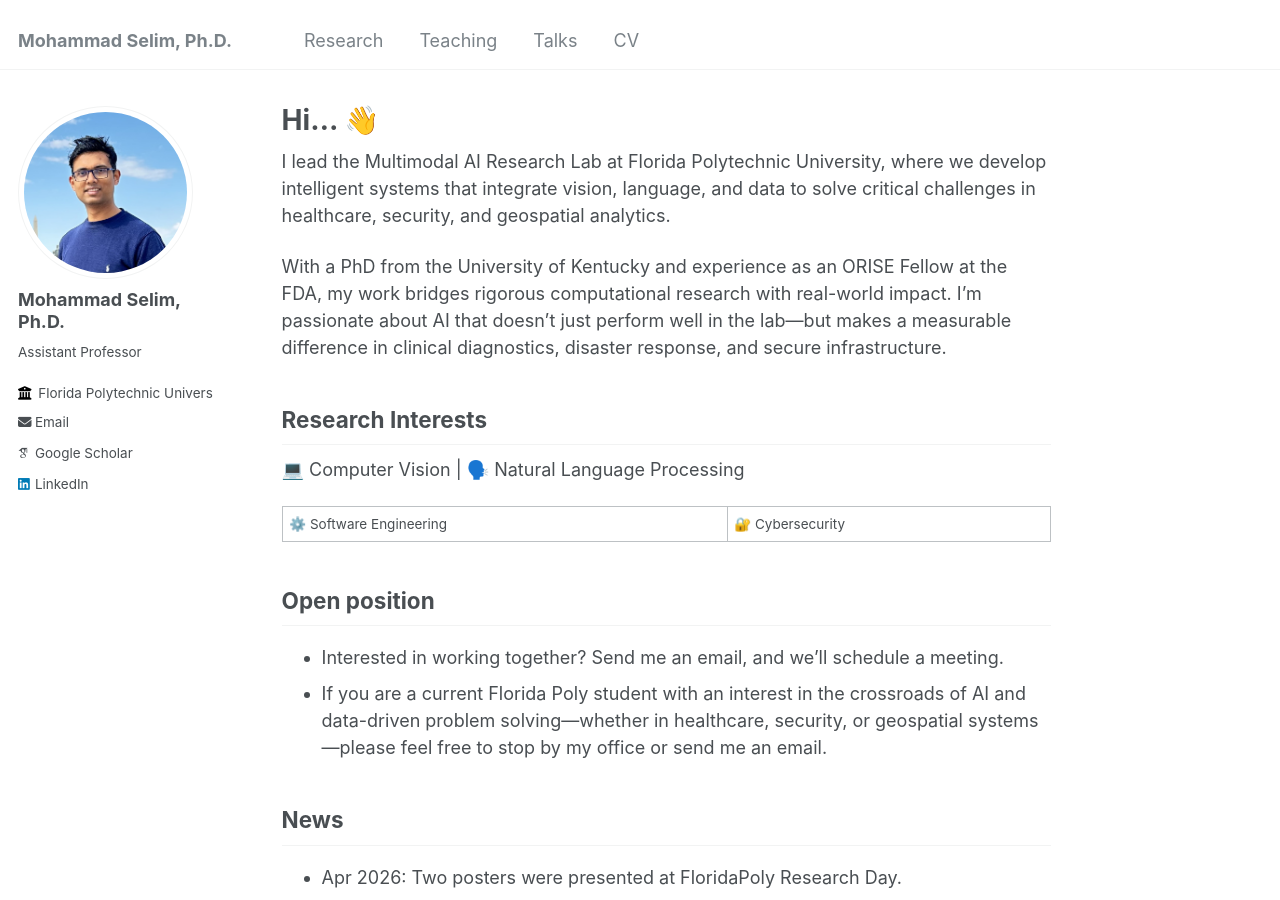
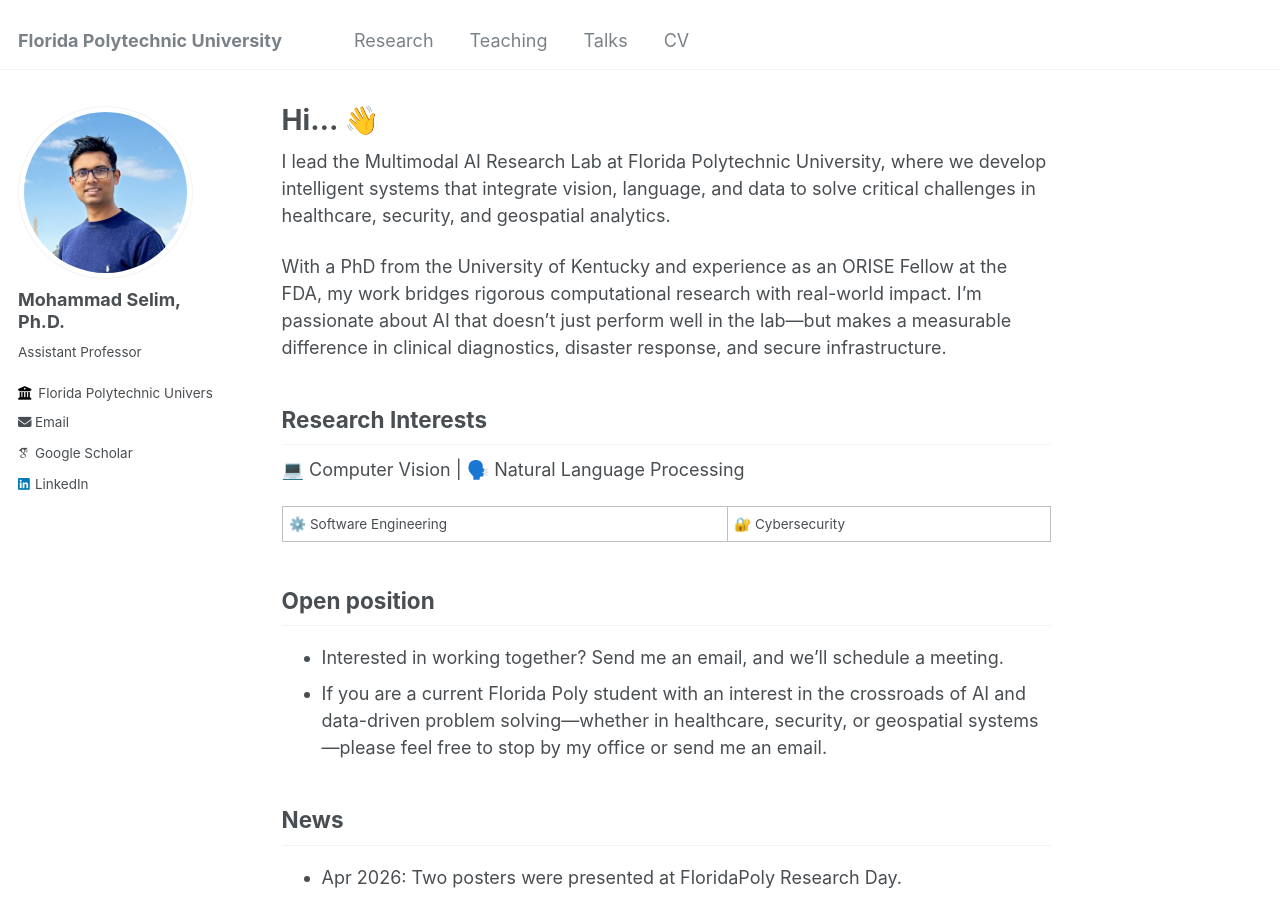
Before and after one commit to selimmd/selimmd.github.io, a Jekyll site: the page built from _pages/about.md, in a window 1280 px wide and 900 px high. Built offline with Jekyll 4.4.1, drawn with Linux system fonts in a browser that asks for light colours; some web fonts are replaced.

Commit message:
Update _config.yml

```diff
--- a/_config.yml
+++ b/_config.yml
@@ -8,7 +8,7 @@
 
 # Basic Site Settings
 locale                   : "en-US"
-title                    : "Mohammad Selim, Ph.D."
+title                    : "Florida Polytechnic University"
 title_separator          : "-"
 name                     : &name "Mohammad Selim, Ph.D."
 description              : &description "I am an Assistant Professor at Florida Polytechnic University."
```
